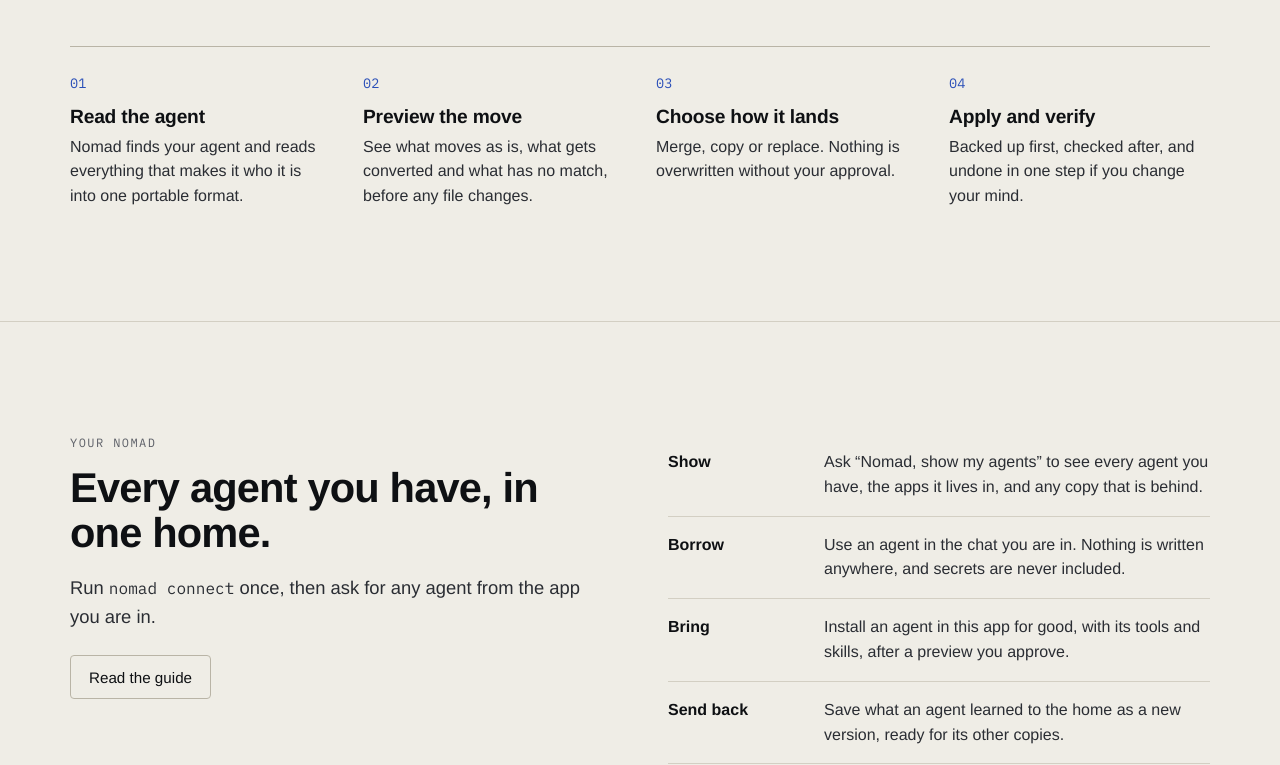
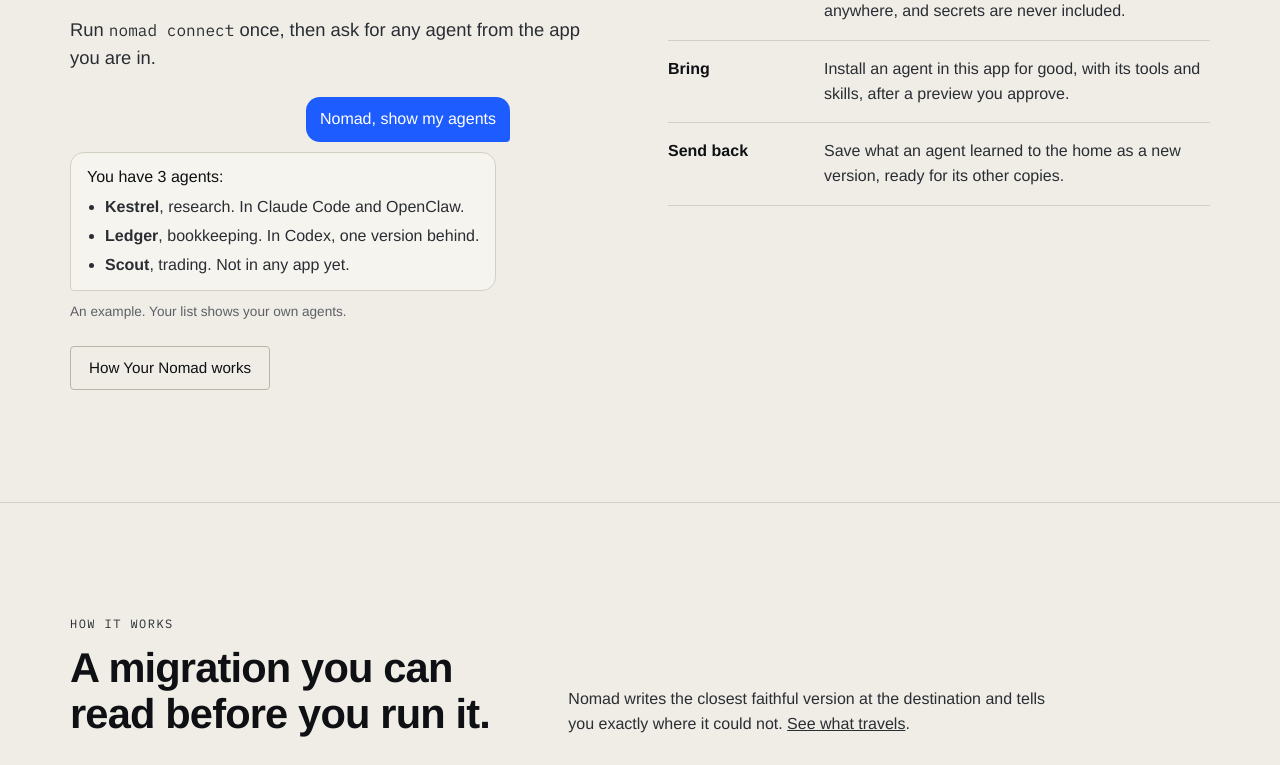
Before and after one commit to kadiri-seer/nomad, a Next.js app in the folder apps/web/: page / in a window 1280 px wide. Shown: the part 2155-2920 px from the top of the page. Built offline with nearby package versions, Linux system fonts and the light colour scheme; no server answers.

Commit message:
docs(web): give Your Nomad its own page and a place up front

```diff
--- a/apps/web/app/docs/DocNav.tsx
+++ b/apps/web/app/docs/DocNav.tsx
@@ -5,6 +5,7 @@ import { usePathname } from "next/navigation";
 
 const LINKS = [
   { href: "/docs", label: "Getting started" },
+  { href: "/docs/your-nomad", label: "Your Nomad" },
   { href: "/docs/format", label: "Agent format" },
   { href: "/docs/adapters", label: "Platforms" },
   { href: "/docs/security", label: "Security" },
--- a/apps/web/app/docs/page.tsx
+++ b/apps/web/app/docs/page.tsx
@@ -22,6 +22,11 @@ export default function Docs() {
       <h2>Open Nomad</h2>
       <p>
         Open Nomad from your apps, or type <code>nomad ui</code>. The dashboard runs in your browser from <code>127.0.0.1</code> with a one-time session token, so only your computer can reach it. Everything the command line does is there too, including the move wizard.
+      </p>
+
+      <h2>Reach your agents from any app</h2>
+      <p>
+        Run <code>nomad connect</code> once, and every app on this computer can reach <Link href="/docs/your-nomad">Your Nomad</Link>: ask &ldquo;Nomad, show my agents&rdquo; in Claude Code, Codex, OpenClaw and others, then borrow one for this chat or bring it in for good.
       </p>
 
       <h2>For developers</h2>
--- a/apps/web/app/globals.css
+++ b/apps/web/app/globals.css
@@ -2094,3 +2094,11 @@ html[data-theme="dark"] .acct-balance { background: #2a2925; color: #f3f2ee; }
 .acct-moves li:first-child { padding-top: 0; }
 .acct-moves li:last-child { border-bottom: none; }
 .acct-moves a { font-weight: 600; color: var(--brand); }
+
+/* ------------------------------ Your Nomad, on the home page ------------------------------ */
+.yn-chat { margin-top: 24px; display: flex; flex-direction: column; gap: 10px; max-width: 440px; }
+.yn-you { align-self: flex-end; margin: 0; background: var(--brand); color: #fff; padding: 10px 14px; border-radius: 14px 14px 4px 14px; font-weight: 500; }
+.yn-reply { align-self: flex-start; background: var(--card); border: 1px solid var(--line); padding: 12px 16px; border-radius: 14px 14px 14px 4px; color: var(--ink); }
+.yn-reply p { margin: 0 0 6px; }
+.yn-reply ul { margin: 0; padding-left: 18px; display: flex; flex-direction: column; gap: 4px; color: var(--ink-2); }
+.yn-note { margin: 0; font-size: 0.85rem; color: var(--muted); }
--- a/apps/web/app/page.tsx
+++ b/apps/web/app/page.tsx
@@ -2,7 +2,7 @@ import Link from "next/link";
 import { ALL_INFOS } from "@nomad/adapters/catalog";
 import { CompatDemo } from "@/components/CompatDemo";
 import { InstallNomad } from "@/components/InstallNomad";
-import { REPO_URL, SiteFooter } from "@/components/SiteFooter";
+import { SiteFooter } from "@/components/SiteFooter";
 
 const STEPS = [
   { t: "Read the agent", d: "Nomad finds your agent and reads everything that makes it who it is into one portable format." },
@@ -115,6 +115,47 @@ export default function Home() {
           </div>
         </section>
 
+        <section className="section" id="your-nomad">
+          <div className="wrap split">
+            <div>
+              <p className="label">Your Nomad</p>
+              <h2 style={{ marginTop: 12 }}>Every agent you have, in one home.</h2>
+              <p className="lede" style={{ marginTop: 18 }}>
+                Run <code>nomad connect</code> once, then ask for any agent from the app you are in.
+              </p>
+              <div className="yn-chat" aria-label="Example: asking for your agents inside an app">
+                <p className="yn-you">Nomad, show my agents</p>
+                <div className="yn-reply">
+                  <p>You have 3 agents:</p>
+                  <ul>
+                    <li>
+                      <strong>Kestrel</strong>, research. In Claude Code and OpenClaw.
+                    </li>
+                    <li>
+                      <strong>Ledger</strong>, bookkeeping. In Codex, one version behind.
+                    </li>
+                    <li>
+                      <strong>Scout</strong>, trading. Not in any app yet.
+                    </li>
+                  </ul>
+                </div>
+                <p className="yn-note">An example. Your list shows your own agents.</p>
+              </div>
+              <Link href="/docs/your-nomad" className="btn btn-quiet" style={{ marginTop: 24 }}>
+                How Your Nomad works
+              </Link>
+            </div>
+            <dl style={{ margin: 0 }}>
+              {HOME.map((c) => (
+                <div key={c.t} style={{ display: "grid", gridTemplateColumns: "140px 1fr", gap: 16, padding: "16px 0", borderBottom: "1px solid var(--line)" }}>
+                  <dt style={{ fontWeight: 600 }}>{c.t}</dt>
+                  <dd style={{ margin: 0, color: "var(--ink-2)" }}>{c.d}</dd>
+                </div>
+              ))}
+            </dl>
+          </div>
+        </section>
+
         <section className="section" id="how">
           <div className="wrap">
             <div className="section-head">
@@ -133,29 +174,6 @@ export default function Home() {
                 </li>
               ))}
             </ol>
-          </div>
-        </section>
-
-        <section className="section" id="your-nomad">
-          <div className="wrap split">
-            <div>
-              <p className="label">Your Nomad</p>
-              <h2 style={{ marginTop: 12 }}>Every agent you have, in one home.</h2>
-              <p className="lede" style={{ marginTop: 18 }}>
-                Run <code>nomad connect</code> once, then ask for any agent from the app you are in.
-              </p>
-              <a href={`${REPO_URL}/blob/main/docs/guides/your-nomad.md`} className="btn btn-quiet" style={{ marginTop: 24 }}>
-                Read the guide
-              </a>
-            </div>
-            <dl style={{ margin: 0 }}>
-              {HOME.map((c) => (
-                <div key={c.t} style={{ display: "grid", gridTemplateColumns: "140px 1fr", gap: 16, padding: "16px 0", borderBottom: "1px solid var(--line)" }}>
-                  <dt style={{ fontWeight: 600 }}>{c.t}</dt>
-                  <dd style={{ margin: 0, color: "var(--ink-2)" }}>{c.d}</dd>
-                </div>
-              ))}
-            </dl>
           </div>
         </section>
 
```
Also changed, not shown: apps/web/app/docs/your-nomad/page.tsx (added, +112 -0 lines).
